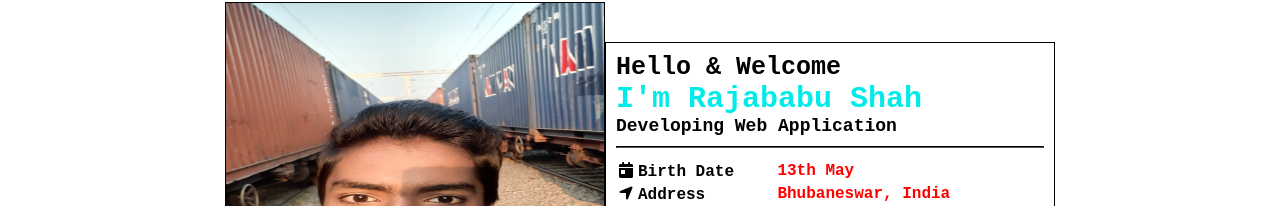
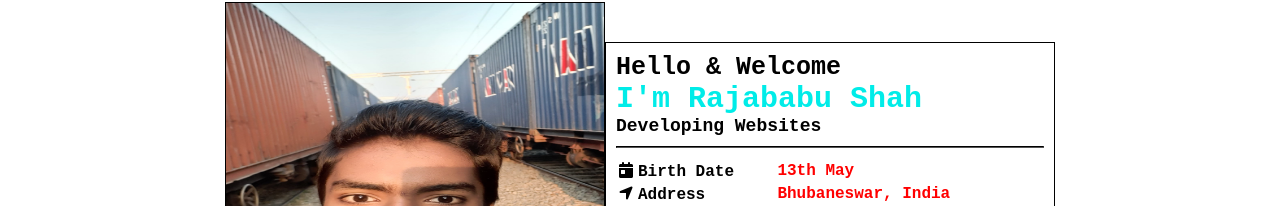
Before and after one commit to r-rajababushah/r-rajababushah, a React (Vite) app: page / in a window 1280 px wide. Shown: the part 133-339 px from the top of the page. Built offline with nearby package versions, Linux system fonts and the light colour scheme.

Commit message:
first time commited from kali linux

```diff
--- a/src/pages/Homepage/Home.jsx
+++ b/src/pages/Homepage/Home.jsx
@@ -23,7 +23,7 @@ const Home = () => {
                 <div className="profile-details">
                     <h4>Hello & Welcome</h4>
                     <h2>I'm Rajababu Shah</h2>
-                    <h5>Developing Web Application</h5>
+                    <h5>Developing Websites</h5>
                     <hr style={{ borderColor: "black" }} />
                     <table>
                         <tbody>
```
Also changed, not shown: 1 other file (tests, documents, lock files or other folders).
